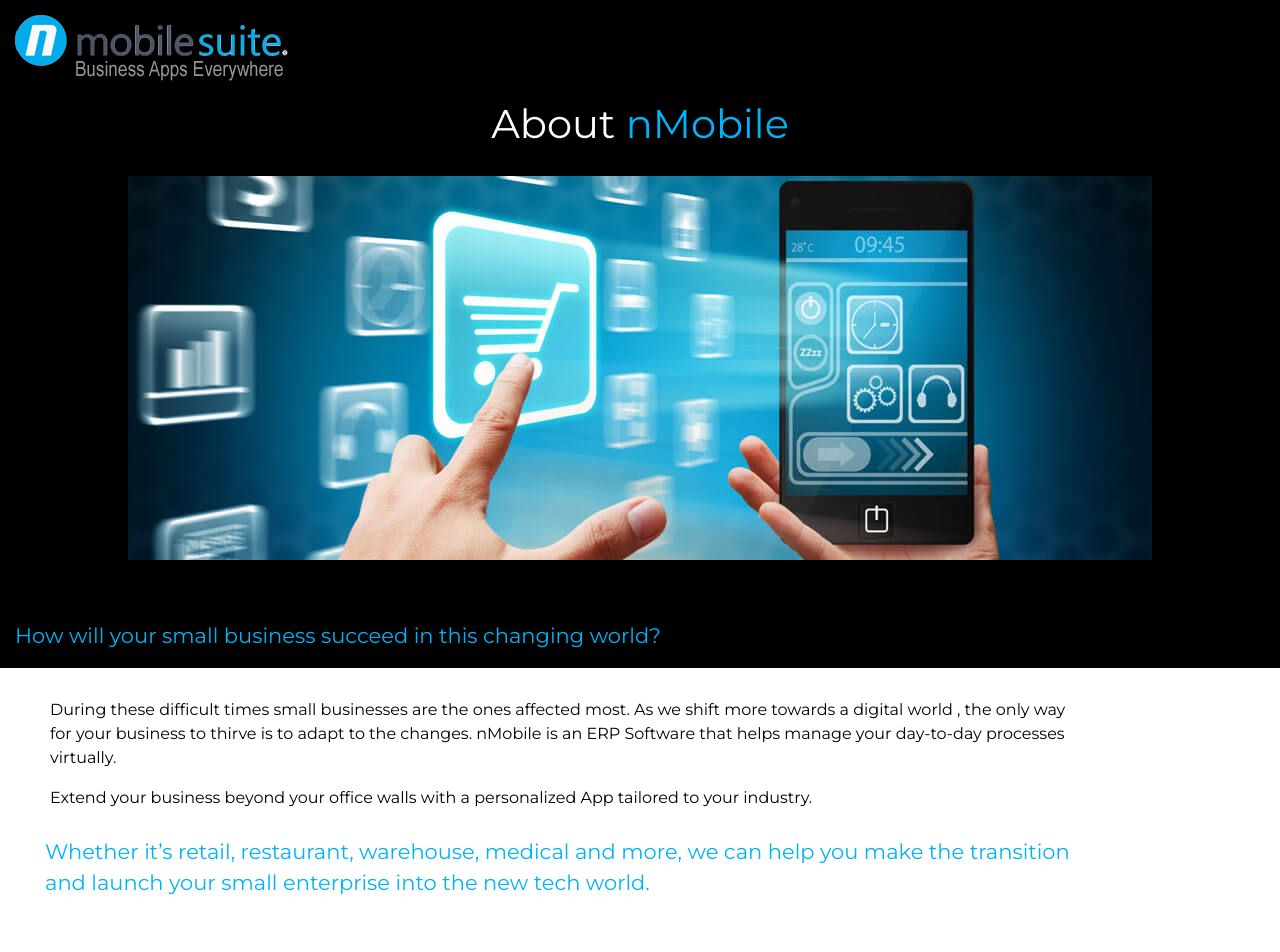
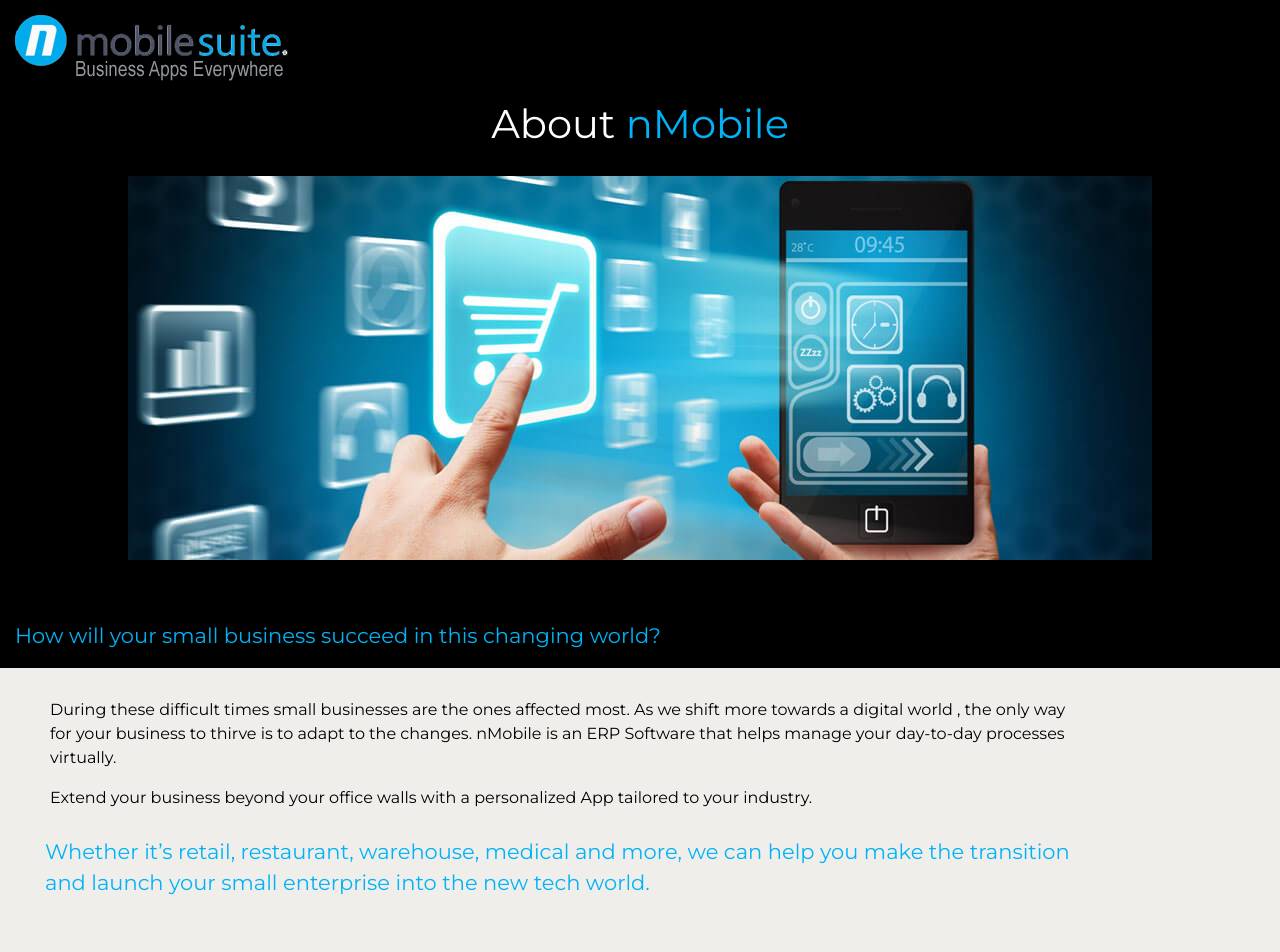
Before and after one commit to ValianaJosic/nMobile, a React (Create React App) app: page /about in a window 1280 px wide. Shown: the top 952 px of the page. Built offline with nearby package versions, Linux system fonts and the light colour scheme.

Commit message:
ABOUT PAGE BACKGROUND

```diff
--- a/src/Pages/About/about.css
+++ b/src/Pages/About/about.css
@@ -24,7 +24,7 @@
 }
 
 .intro-div{
-    background-color: #FFF;
+    background-color: 	#f0eeeb;
     padding-bottom: 40px;
     padding-left: 30px;
     padding-right: 190px;
```
